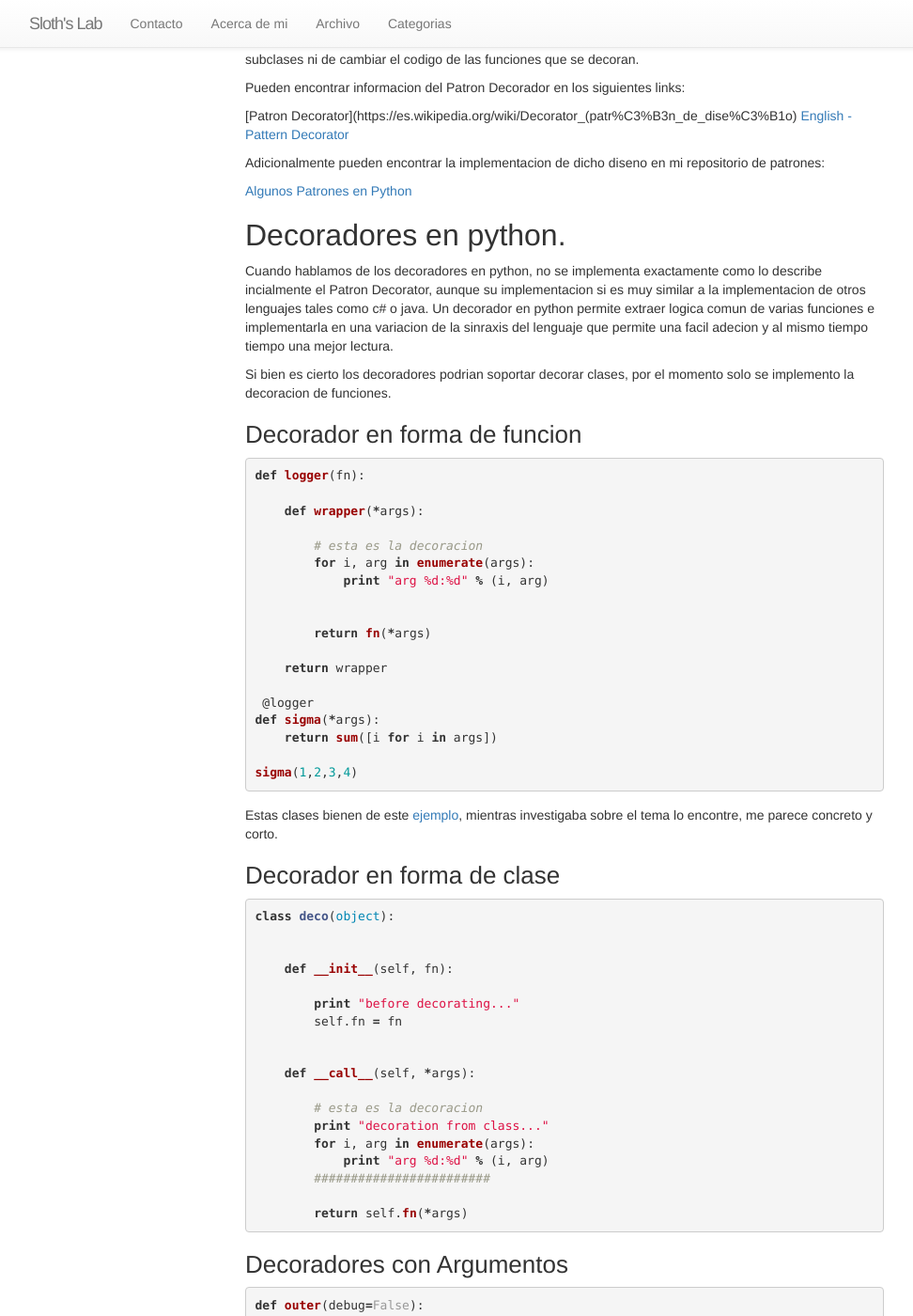
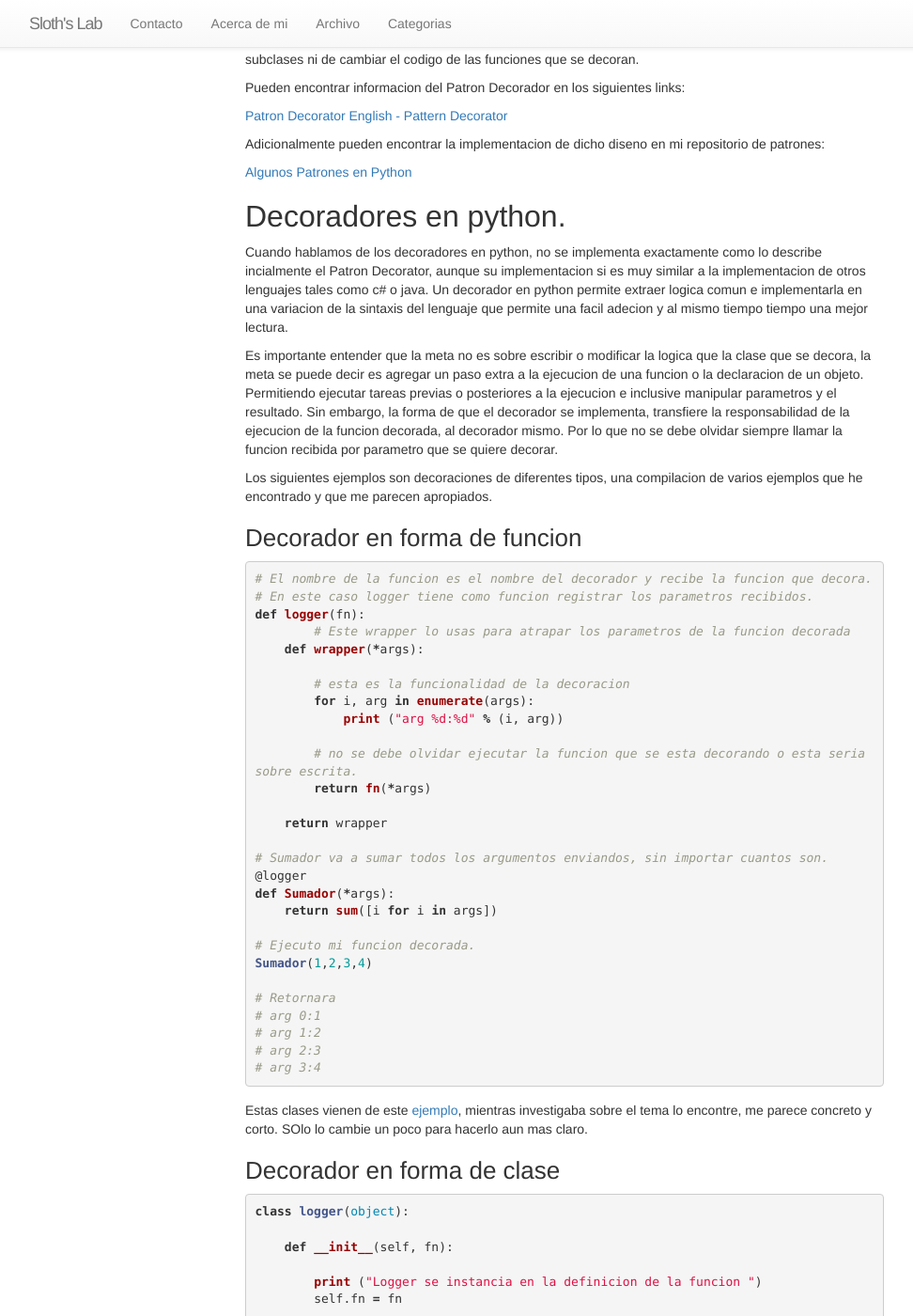
Before and after one commit to asomarribasd/asomarribasd.github.io, a Jekyll site: the page built from _posts/2015-12-24-decoradores-python.markdown, in a window 1280 px wide and 1400 px high, scrolled down 336 px. Shown: the whole window at 94% size, without its empty margins (39-1011 px from the left). Built offline with Jekyll 4.4.1, drawn with Linux system fonts in a browser that asks for light colours; nearby versions of some CDN libraries; comment, search, counter and statistics services are not loaded; some of the changed text lies outside the part shown.

Commit message:
Update comments

```diff
--- a/_posts/2015-12-24-decoradores-python.markdown
+++ b/_posts/2015-12-24-decoradores-python.markdown
@@ -12,7 +12,7 @@
 
 Pueden encontrar informacion del Patron Decorador en los siguientes links:
 
-[Patron Decorator](https://es.wikipedia.org/wiki/Decorator_(patr%C3%B3n_de_dise%C3%B1o)
+[Patron Decorator](https://es.wikipedia.org/wiki/Decorator_patr%C3%B3n_de_dise%C3%B1o)
 [English - Pattern Decorator](http://wiki.cs.uiuc.edu/patternStories/DecoratorPattern)
 
 Adicionalmente pueden encontrar la implementacion de dicho diseno en mi repositorio de patrones:
@@ -22,136 +22,199 @@
 ## Decoradores en python.
 
 Cuando hablamos de los decoradores en python, no se implementa exactamente como lo describe incialmente el Patron Decorator, aunque su implementacion si es muy similar a la implementacion de otros lenguajes tales como c# o java.
-Un decorador en python permite extraer logica comun de varias funciones e implementarla en una variacion de la sinraxis del lenguaje que permite una facil adecion y al mismo tiempo tiempo una mejor lectura.
+Un decorador en python permite extraer logica comun e implementarla en una variacion de la sintaxis del lenguaje que permite una facil adecion y al mismo tiempo tiempo una mejor lectura.
 
-Si bien es cierto los decoradores podrian soportar decorar clases, por el momento solo se implemento la decoracion de funciones.
+Es importante entender que la meta no es  sobre escribir o modificar la logica que la clase que se decora, la meta se puede decir es agregar un paso extra a la ejecucion de una funcion o la declaracion de un objeto. Permitiendo ejecutar tareas previas o posteriores a la ejecucion e inclusive manipular parametros y el resultado. Sin embargo, la forma de que el decorador se implementa, transfiere la responsabilidad de la ejecucion de la funcion decorada, al decorador mismo. Por lo que no se debe olvidar siempre llamar la funcion recibida por parametro que se quiere decorar.
+
+Los siguientes ejemplos son decoraciones de diferentes tipos, una compilacion de varios ejemplos que he encontrado y que me parecen apropiados.
 
 ### Decorador en forma de funcion
 
-
 {% highlight python %}
 
+# El nombre de la funcion es el nombre del decorador y recibe la funcion que decora.
+# En este caso logger tiene como funcion registrar los parametros recibidos.
 def logger(fn):
-
+ 	# Este wrapper lo usas para atrapar los parametros de la funcion decorada
     def wrapper(*args):
 
-        # esta es la decoracion
+        # esta es la funcionalidad de la decoracion
         for i, arg in enumerate(args):
-            print "arg %d:%d" % (i, arg)
+            print ("arg %d:%d" % (i, arg))
 
-
+        # no se debe olvidar ejecutar la funcion que se esta decorando o esta seria sobre escrita.
         return fn(*args)
 
     return wrapper
 
- @logger
-def sigma(*args):
+# Sumador va a sumar todos los argumentos enviandos, sin importar cuantos son.
+@logger
+def Sumador(*args):
     return sum([i for i in args])
 
-sigma(1,2,3,4)
+# Ejecuto mi funcion decorada.
+Sumador(1,2,3,4)
 
-
+# Retornara
+# arg 0:1
+# arg 1:2
+# arg 2:3
+# arg 3:4
 
 {% endhighlight %}
 
-Estas clases bienen de este [ejemplo](https://auraham.wordpress.com/2013/05/07/decoradores-en-python/), mientras investigaba sobre el tema lo encontre, me parece concreto y corto.
+
+Estas clases vienen de este [ejemplo](https://auraham.wordpress.com/2013/05/07/decoradores-en-python/), mientras investigaba sobre el tema lo encontre, me parece concreto y corto. SOlo lo cambie un poco para hacerlo aun mas claro.
 
 ### Decorador en forma de clase
 
 
 {% highlight python %}
 
-class deco(object):
 
+
+class logger(object):
 
     def __init__(self, fn):
 
-        print "before decorating..."
+        print ("Logger se instancia en la definicion de la funcion ")
         self.fn = fn
 
 
     def __call__(self, *args):
 
         # esta es la decoracion
-        print "decoration from class..."
+        print ("La decoracion puede ejecutar tareas previas a la ejecucion de la funcion")
         for i, arg in enumerate(args):
-            print "arg %d:%d" % (i, arg)
-        ########################
+            print ("arg %d:%d" % (i, arg))
+        # nunca olvido ejecutar funcion decorada
+        return self.fn(*args)
 
-        return self.fn(*args)
+
+
+# Sumador va a sumar todos los argumentos enviandos, sin importar cuantos son.
+@logger
+def Sumador(*args):
+    return sum([i for i in args])
+
+# Ejecuto mi funcion decorada - La decoracion ya se instancio.
+print ("Voy a Correr el Sumador")
+Sumador(1,2,3,4)
+print ("Funcion ejecutada")
+
+# Retornara
+# Logger se instancia en la definicion de la funcion
+# Voy a Correr el Sumador
+# La decoracion puede ejecutar tareas previas a la ejecucion de la funcion
+# arg 0:1
+# arg 1:2
+# arg 2:3
+# arg 3:4
+# Funcion ejecutada
 
 {% endhighlight %}
 
 
 ### Decoradores con Argumentos
 
+Un decorador tambien puede recibir parametros, de manera que pueda modificar su funcionalidad de acuerdo a algun valor diferente para cada decoracion.
+Noten una tercera anidacion en las definiciones para capturar en cada capa los parametros del decorador, el nombre de la funcion y los argumentos de la funcion decorada. Noten tambien que si si no envio alguno de los parametros este no estara presente ni tendra valor en el momento del decorado. Aunque la funcion defina un valor default, ya que este es asignado posterior al llamado del decorador.
+
 {% highlight python %}
 
-def outer(debug=False):
-    def _outer(func):
+
+def logger(debug=False):
+    def _logger(func):
         def inner(*args, **kwargs):
             if debug:
-                print "Before running the function"
+                print ("Estoy corriendo en modo debug")
+            for i, arg in enumerate(args):
+                print ("arg %d:%s" % (i, arg))
             func(*args, **kwargs)
         return inner
-    return _outer
+    return _logger
 
-@outer(False)  # decorated is NOT in debug mode
-def run_me(name):
-    print "I'm running %s" % name
+@logger(True)  # la decoracion esta en modo debug
+def Yo_me_llamo(nombre, apellido):
+    print ("Yo me llamo %s" % nombre)
 
-run_me("Hugo")
-# I'm running Hugo
+Yo_me_llamo("Ahmed)
+
+# Imprime
+# Estoy corriendo en modo debug
+# arg 0:Ahmed
+# Yo me llamo Ahmed
 
 {% endhighlight %}
 
 ### Interceptando el retorno de la funcion decorada
 
+Dado que la ejecucion de la funcion se ejecuta desde el decorador, esto te permite examinar su respuesta, ya sea para inspeccionarlo o cambiarlo.
+
 {% highlight python %}
 
-def decorate(thing):
-    def _decorate(func_name):
-        def __decorate(*args, **kwargs):
+def decorar(decoracion):
+    def _decorar(func_name):
+        def __decorar(*args, **kwargs):
             ret = func_name(*args, **kwargs)
-            if thing is not None:
-                ret += " decorated with %s on the wall" % thing
+            if decoracion is not None:
+                ret += " decorada con %s en las paredes" % decoracion
             return ret
         return __decorate
     return _decorate
 
-@decorate("paintings")
-def build_house():
-    return "This is a house"
+@decorar("pintura")
+def construccion_casa():
+    return "Esta es una casa"
 
 {% endhighlight %}
 
+### Encadenando Decoradores
 
-### Encadenando Decoradores
+Los decoradores trabajan en forma independiente y por tanto se puede aplicar multiples decoradores a una misma funcion que se ejecutaran en forma consecutiva.
 
 {% highlight python %}
 
+AUTHENTICATED = True
+
 def autenticado(f):
     def inner(*args, **kwargs):
+        print ("Yo autentico")
         if AUTHENTICATED:
             f(*args, **kwargs)
-       else:
-           raise Exception
+        else:
+            raise Exception
     return inner
 
- def avisar(f):
+def aviso(f):
     def inner(*args, **kwargs):
+        print ("Yo aviso")
         f(*args, **kwargs)
-        print "Se ha ejecutado %s" % f.__name__
+        print ("Se ejecuto %s" % f.__name__)
     return inner
 
 @autenticado
-@avisar
+@aviso
 def abrir_puerta():
-    print "Abrir puerta"
+    print ("Abrir la puerta")
 
+@aviso
 @autenticado
-@avisar
 def cerrar_puerta():
-    print "Cerrar puerta"
+    print ("Cerrar la puerta")
+
+abrir_puerta()
+
+cerrar_puerta()
+
+# Yo autentico
+# Yo aviso
+# Abrir la puerta
+# Se ejecuto abrir_puerta
+# Yo aviso
+# Yo autentico
+# Cerrar la puerta
+# Se ejecuto inner
+
 
 {% endhighlight %}
```
